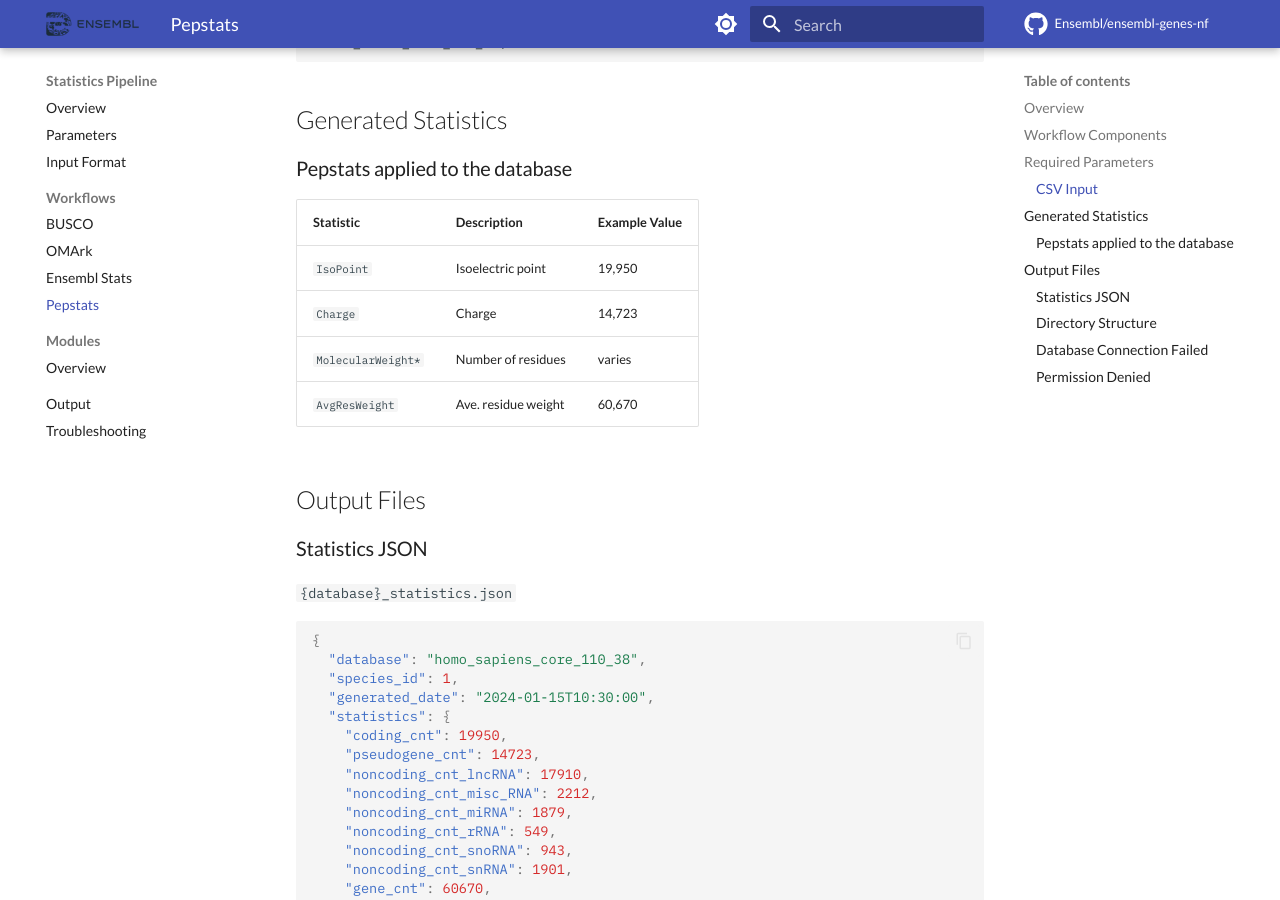
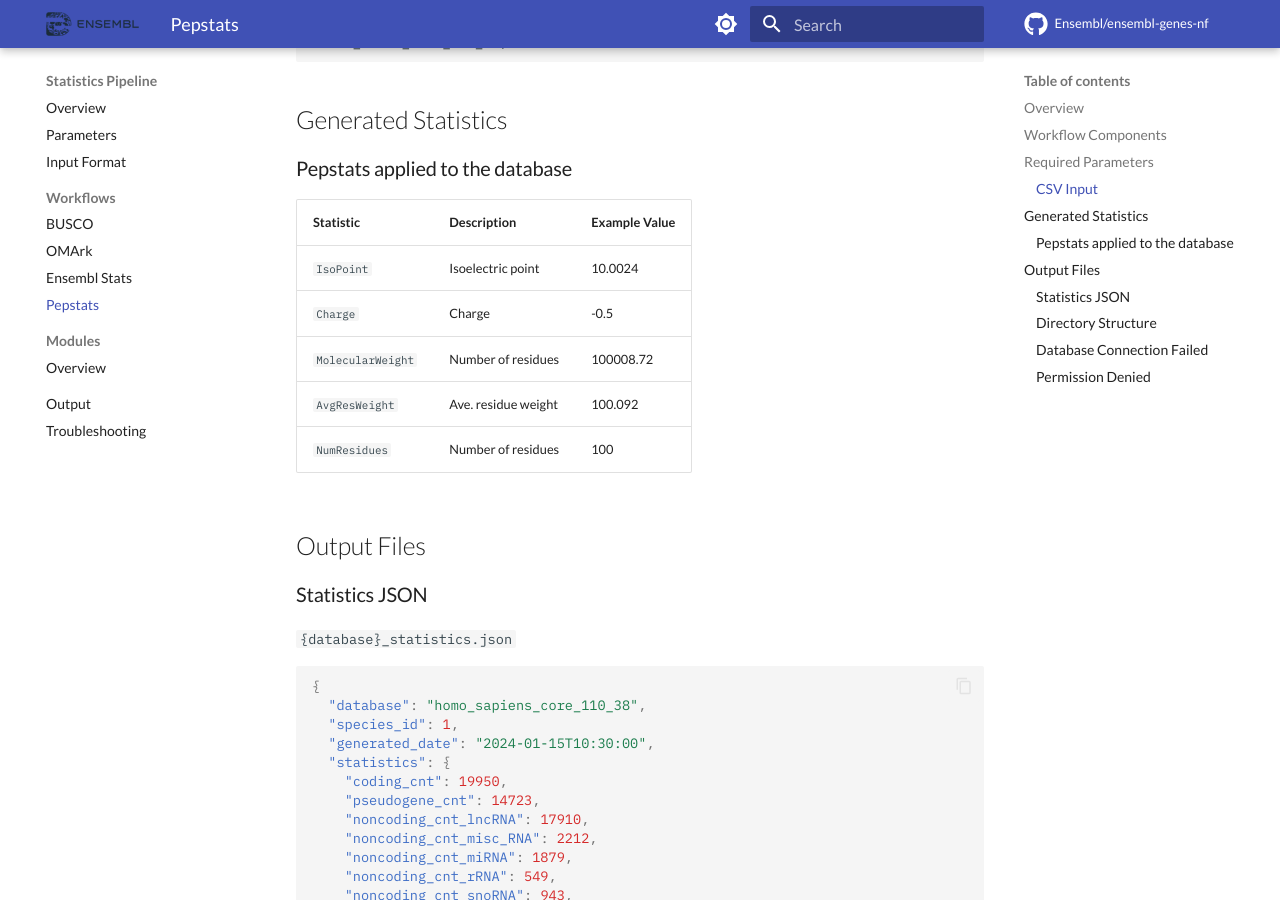
Before and after one commit to Ensembl/ensembl-genes-nf, an MkDocs documentation site: the page built from docs/pipelines/statistics/workflows/pepstats.md, in a window 1280 px wide and 900 px high, scrolled down 1259 px. Built offline with MkDocs 1.6.1 and Material for MkDocs 9.7.7, drawn with Linux system fonts in a browser that asks for light colours; comment, search, counter and statistics services are not loaded.

Commit message:
Update pepstats.md

```diff
--- a/docs/pipelines/statistics/workflows/pepstats.md
+++ b/docs/pipelines/statistics/workflows/pepstats.md
@@ -48,10 +48,12 @@ danio_rerio_core_110_11,1
 
 | Statistic | Description | Example Value |
 |-----------|-------------|---------------|
-| `IsoPoint` | Isoelectric point | 19,950 |
-| `Charge` | Charge | 14,723 |
-| `MolecularWeight*` | Number of residues | varies |
-| `AvgResWeight` | Ave. residue weight | 60,670 |
+| `IsoPoint` | Isoelectric point | 10.0024 |
+| `Charge` | Charge | -0.5 |
+| `MolecularWeight` | Number of residues | 100008.72 |
+| `AvgResWeight` | Ave. residue weight | 100.092 |
+| `NumResidues` | Number of residues | 100 |
+
 
 
 ## Output Files
```
